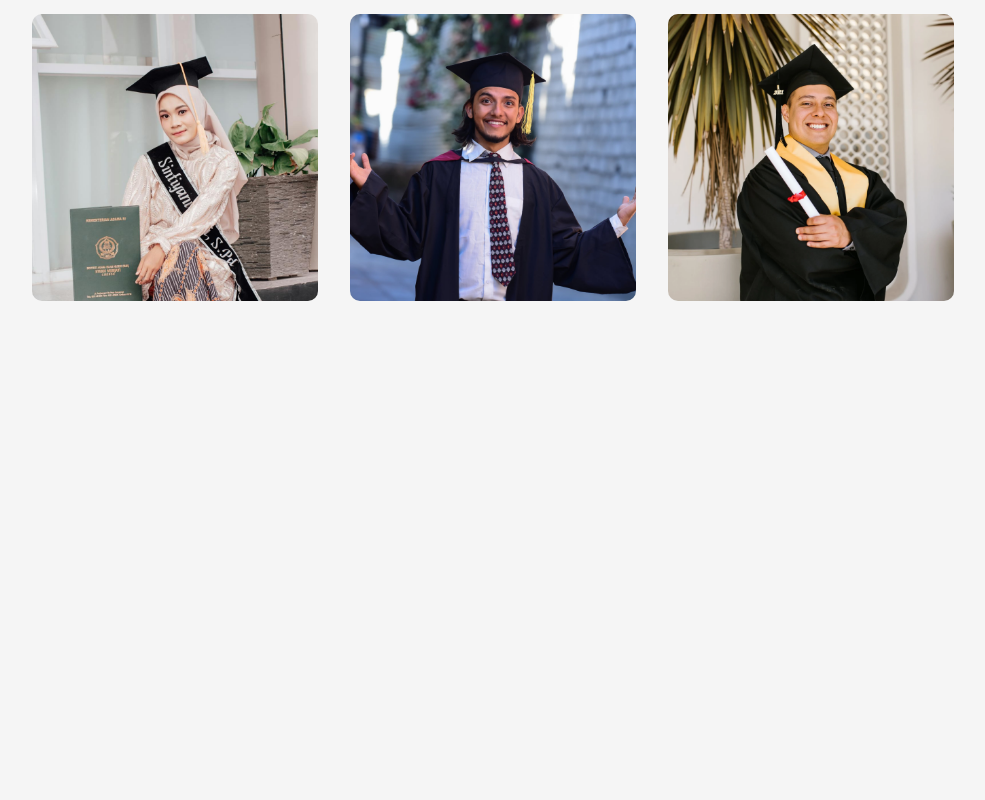
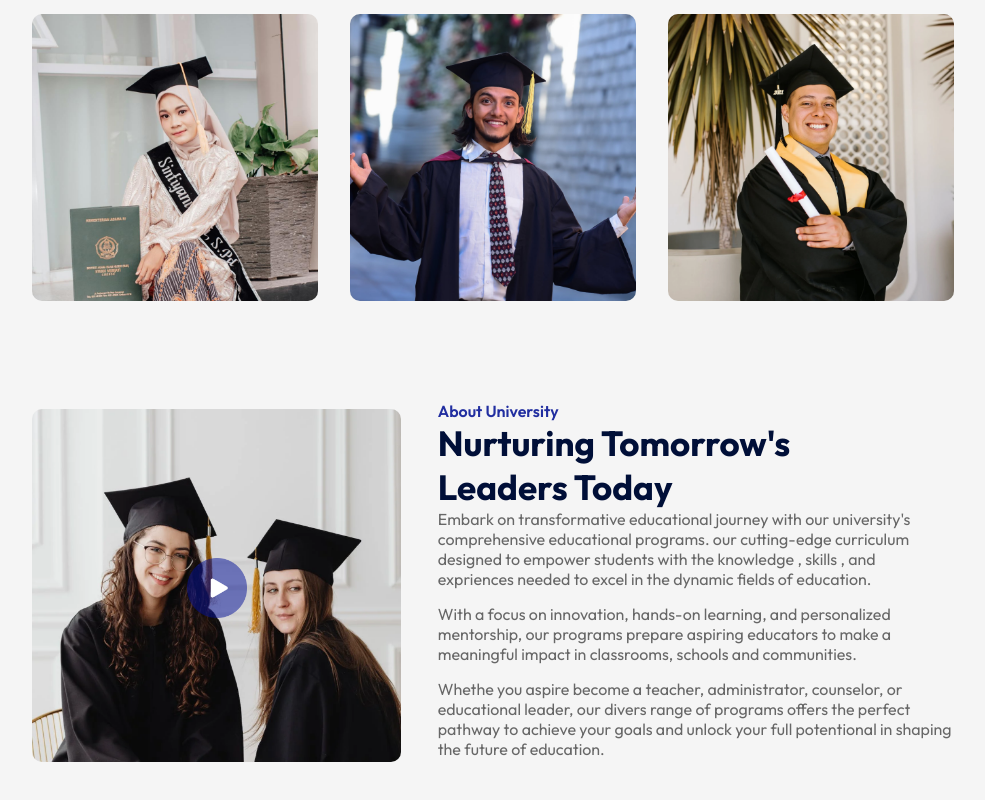
Before and after one commit to sacreations/EDU-site-test, a React (Vite) app: page / in a window 1280 px wide. Shown: the part 1000-1800 px from the top of the page, without its empty margins (147-1132 px from the left). Before the commit the page ends 1381 px from the top, so only its background shows below. Built offline with nearby package versions, Linux system fonts and the light colour scheme.

Commit message:
8.Create-About-Section.

```diff
--- a/src/App.jsx
+++ b/src/App.jsx
@@ -3,6 +3,7 @@
 import Hero from "./components/Hero/Hero.jsx";
 import Programs from "./components/Programs/Programs.jsx";
 import Title from "./components/Title/Title.jsx";
+import About from "./components/About/About.jsx";
 
 const App = () => {
   return (
@@ -12,6 +13,7 @@
       <div className="container">
         <Title subtitle="our program" title="what we offer" />
         <Programs />
+        <About />
       </div>
     </div>
   );
--- /dev/null
+++ b/src/components/About/About.css
@@ -0,0 +1,40 @@
+.about {
+ margin:100px auto;
+ display: flex;
+ align-items: center;
+ justify-content: space-between;
+ width: 90%;
+}
+.about-left{
+    flex-basis: 40%;
+    position: relative;
+}
+.about-right{
+    flex-basis: 56%;
+}
+.about-img{
+    width: 100%;
+    border-radius: 10px;
+}
+.play-icon{
+    width: 60px;
+    position:absolute;
+    top:50%;
+    left:50%;
+    transform: translate(-50%,-50%);
+}
+.about h3{
+    font-weight: 600;
+    font-size: 16px;
+    color:#212EA0;
+}
+.about h2{
+    font-size: 35px;
+    color:#000F38;
+    margin: 10px,0;
+    max-width: 400px;
+}
+.about p{
+    color:#676767;
+    margin-bottom: 15px;
+}
--- /dev/null
+++ b/src/components/About/About.jsx
@@ -0,0 +1,38 @@
+import React from "react";
+import "./About.css";
+import about_img from "../../assets/about.png";
+import play_icon from "../../assets/play-icon.png";
+
+const About = () => {
+  return (
+    <div className="about">
+      <div className="about-left">
+        <img src={about_img} alt="" className="about-img" />
+        <img src={play_icon} alt="" className="play-icon" />
+      </div>
+      <div className="about-right">
+        <h3>About University</h3>
+        <h2>Nurturing Tomorrow's Leaders Today</h2>
+        <p>
+          Embark on transformative educational journey with our university's
+          comprehensive educational programs. our cutting-edge curriculum
+          designed to empower students with the knowledge , skills , and
+          expriences needed to excel in the dynamic fields of education.
+        </p>
+        <p>
+          With a focus on innovation, hands-on learning, and personalized
+          mentorship, our programs prepare aspiring educators to make a
+          meaningful impact in classrooms, schools and communities.
+        </p>
+        <p>
+          Whethe you aspire become a teacher, administrator, counselor, or
+          educational leader, our divers range of programs offers the perfect
+          pathway to achieve your goals and unlock your full potentional in
+          shaping the future of education.
+        </p>
+      </div>
+    </div>
+  );
+};
+
+export default About;
```
